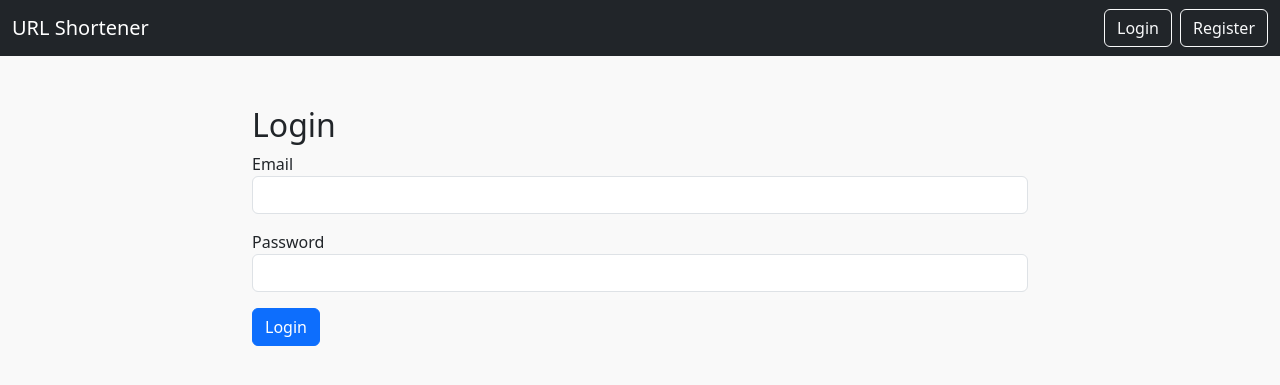
After one commit to Santhosh9443179896/url-shortner, a Flask app: page /login in a window 1280 px wide. The commit adds this page. Shown: the top 385 px of the page. Run offline with Flask 3, Linux system fonts and the light colour scheme.

Commit message:
Initial commit - Flask URL Shortener with QR and Expiry

```diff
--- a/app.py
+++ b/app.py
@@ -1,40 +1,125 @@
-from flask import Flask, render_template, request, redirect, url_for
+from flask import Flask, render_template, request, redirect, flash, url_for
 from flask_sqlalchemy import SQLAlchemy
-import os
+from flask_login import LoginManager, UserMixin, login_user, login_required, logout_user, current_user
+from werkzeug.security import generate_password_hash, check_password_hash
+from datetime import datetime
+import string, random, qrcode, os
 
 app = Flask(__name__)
-app.secret_key = "REPLACE_THIS_WITH_A_SECRET_KEY"
-
-# Database config
-basedir = os.path.abspath(os.path.dirname(__file__))
-app.config["SQLALCHEMY_DATABASE_URI"] = "sqlite:///" + os.path.join(basedir, "urls.db")
-app.config["SQLALCHEMY_TRACK_MODIFICATIONS"] = False
-
-# Initialize DB
+app.config['SQLALCHEMY_DATABASE_URI'] = 'sqlite:///urls.db'
+app.config['SECRET_KEY'] = 'your_secret_key'
 db = SQLAlchemy(app)
 
-# URL Model
+login_manager = LoginManager()
+login_manager.init_app(app)
+login_manager.login_view = 'login'
+
+# Ensure QR code directory exists
+os.makedirs('static/qrcodes', exist_ok=True)
+
+# --------------------- Models ---------------------
+class User(UserMixin, db.Model):
+    id = db.Column(db.Integer, primary_key=True)
+    email = db.Column(db.String(150), unique=True, nullable=False)
+    password = db.Column(db.String(150), nullable=False)
+
 class URL(db.Model):
     id = db.Column(db.Integer, primary_key=True)
-    original_url = db.Column(db.String(500), nullable=False)
-    short_url = db.Column(db.String(6), unique=True, nullable=False)
+    original_url = db.Column(db.String(500))
+    short_id = db.Column(db.String(6), unique=True)
+    clicks = db.Column(db.Integer, default=0)
+    expiry_date = db.Column(db.DateTime, nullable=True)
+    user_id = db.Column(db.Integer, db.ForeignKey('user.id'))
 
-# Route to handle form
-@app.route("/", methods=["GET", "POST"])
-def index():
-    short_url = None
-    if request.method == "POST":
-        original_url = request.form["original_url"]
-        short_code = os.urandom(3).hex()  # random 6-char code
-        new_url = URL(original_url=original_url, short_url=short_code)
+# --------------------- QR Code Generator ---------------------
+def generate_qr_code(short_url, filename):
+    img = qrcode.make(short_url)
+    img.save(f"static/qrcodes/{filename}.png")
+
+# --------------------- Flask-Login Loader ---------------------
+@login_manager.user_loader
+def load_user(user_id):
+    return User.query.get(int(user_id))
+
+# --------------------- Routes ---------------------
+@app.route('/register', methods=['GET', 'POST'])
+def register():
+    if request.method == 'POST':
+        email = request.form['email']
+        password = request.form['password']
+        hashed_password = generate_password_hash(password)
+        if User.query.filter_by(email=email).first():
+            flash('Email already registered.', 'warning')
+            return redirect('/register')
+        new_user = User(email=email, password=hashed_password)
+        db.session.add(new_user)
+        db.session.commit()
+        flash('Account created! Please log in.', 'success')
+        return redirect('/login')
+    return render_template('register.html')
+
+@app.route('/login', methods=['GET', 'POST'])
+def login():
+    if request.method == 'POST':
+        email = request.form['email']
+        password = request.form['password']
+        user = User.query.filter_by(email=email).first()
+        if user and check_password_hash(user.password, password):
+            login_user(user)
+            return redirect('/')
+        flash('Invalid credentials', 'danger')
+    return render_template('login.html')
+
+@app.route('/logout')
+@login_required
+def logout():
+    logout_user()
+    return redirect('/login')
+
+@app.route('/', methods=['GET', 'POST'])
+@login_required
+def dashboard():
+    if request.method == 'POST':
+        url = request.form.get('url')
+        expiry = request.form.get('expiry_date')
+
+        # Generate short ID
+        code = ''.join(random.choices(string.ascii_letters + string.digits, k=6))
+        while URL.query.filter_by(short_id=code).first():
+            code = ''.join(random.choices(string.ascii_letters + string.digits, k=6))
+
+        # Handle expiry date
+        expiry_date = datetime.strptime(expiry, '%Y-%m-%dT%H:%M') if expiry else None
+
+        short_url = request.host_url + code
+        generate_qr_code(short_url, code)
+
+        new_url = URL(
+            original_url=url,
+            short_id=code,
+            expiry_date=expiry_date,
+            user_id=current_user.id
+        )
         db.session.add(new_url)
         db.session.commit()
-        short_url = request.host_url + short_code
+        flash(f'Short URL created: {short_url}', 'success')
 
-    return render_template("index.html", short_url=short_url)
+    urls = URL.query.filter_by(user_id=current_user.id).all()
+    return render_template('dashboard.html', urls=urls)
 
-# Run app
-if __name__ == "__main__":
+@app.route('/<short_id>')
+def redirect_to_original(short_id):
+    link = URL.query.filter_by(short_id=short_id).first()
+    if not link:
+        return "Link not found", 404
+    if link.expiry_date and datetime.utcnow() > link.expiry_date:
+        return "This link has expired.", 410
+    link.clicks += 1
+    db.session.commit()
+    return redirect(link.original_url)
+
+# --------------------- Main ---------------------
+if __name__ == '__main__':
     with app.app_context():
         db.create_all()
     app.run(debug=True)
--- /dev/null
+++ b/templates/base.html
@@ -0,0 +1,44 @@
+<!DOCTYPE html>
+<html lang="en">
+<head>
+  <meta charset="UTF-8">
+  <title>Flask URL Shortener</title>
+  <link href="https://cdn.jsdelivr.net/npm/bootstrap@5.3.3/dist/css/bootstrap.min.css" rel="stylesheet">
+  <style>
+    body {
+      background-color: #f9f9f9;
+    }
+    .container {
+      max-width: 800px;
+      margin-top: 50px;
+    }
+  </style>
+</head>
+<body>
+  <nav class="navbar navbar-expand-lg navbar-dark bg-dark">
+    <div class="container-fluid">
+      <a class="navbar-brand" href="/">URL Shortener</a>
+      <div class="d-flex">
+        {% if current_user.is_authenticated %}
+        <a class="btn btn-outline-light me-2" href="/">Dashboard</a>
+        <a class="btn btn-outline-light" href="/logout">Logout</a>
+        {% else %}
+        <a class="btn btn-outline-light me-2" href="/login">Login</a>
+        <a class="btn btn-outline-light" href="/register">Register</a>
+        {% endif %}
+      </div>
+    </div>
+  </nav>
+
+  <div class="container">
+    {% with messages = get_flashed_messages(with_categories=true) %}
+      {% if messages %}
+        {% for category, message in messages %}
+          <div class="alert alert-{{ category }} mt-3">{{ message }}</div>
+        {% endfor %}
+      {% endif %}
+    {% endwith %}
+    {% block content %}{% endblock %}
+  </div>
+</body>
+</html>
--- /dev/null
+++ b/templates/login.html
@@ -0,0 +1,15 @@
+{% extends 'base.html' %}
+{% block content %}
+<h2 class="mt-4">Login</h2>
+<form method="POST">
+  <div class="mb-3">
+    <label>Email</label>
+    <input type="email" class="form-control" name="email" required>
+  </div>
+  <div class="mb-3">
+    <label>Password</label>
+    <input type="password" class="form-control" name="password" required>
+  </div>
+  <button type="submit" class="btn btn-primary">Login</button>
+</form>
+{% endblock %}
```
Also changed, not shown: templates/dashboard.html (added, +44 -0 lines), templates/index.html (+19 -18 lines), templates/register.html (added, +15 -0 lines), instance/app.db (added), instance/urls.db (added), static/qrcodes/4fiuyt.png (added), static/qrcodes/MVsBrT.png (added), urls.db (deleted).
